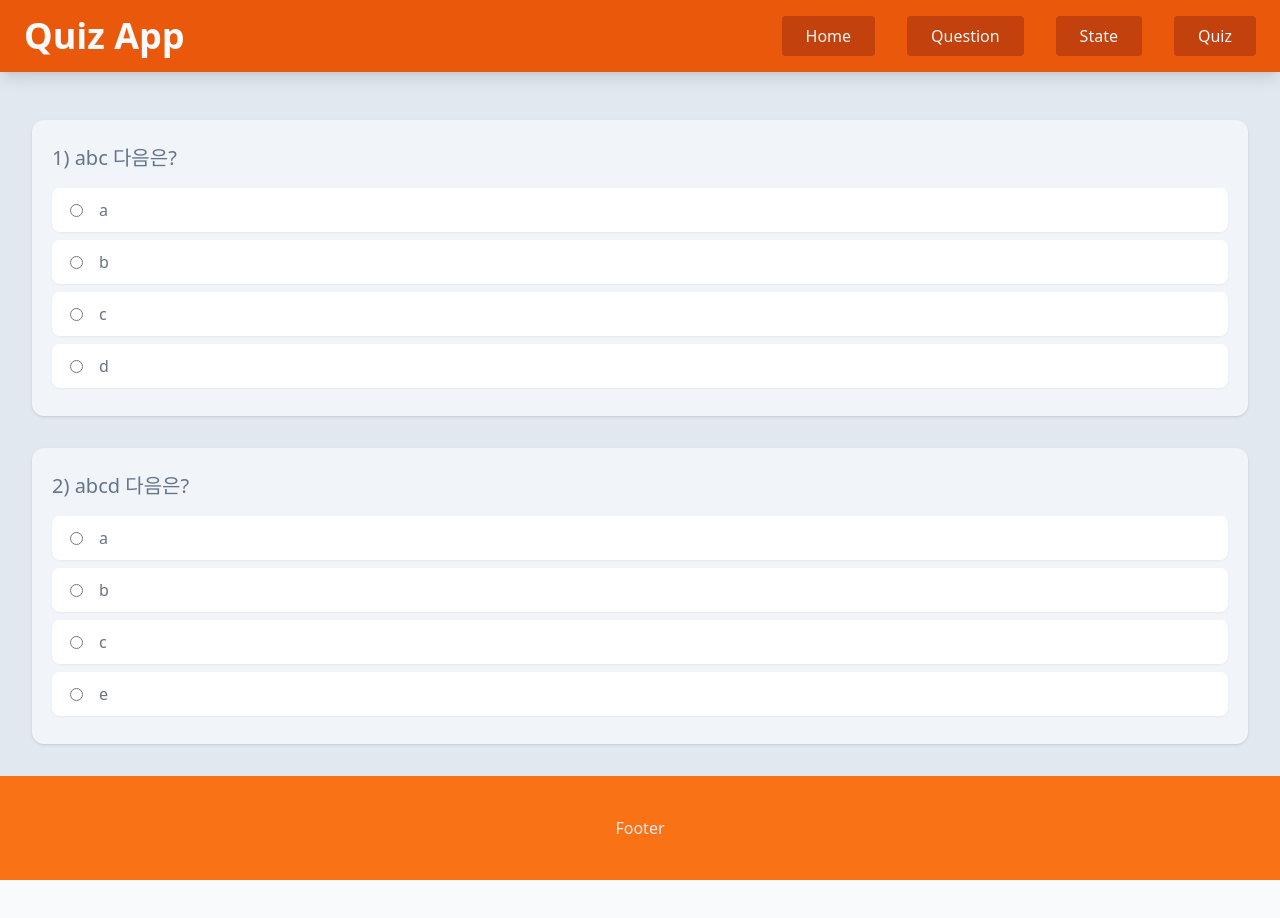
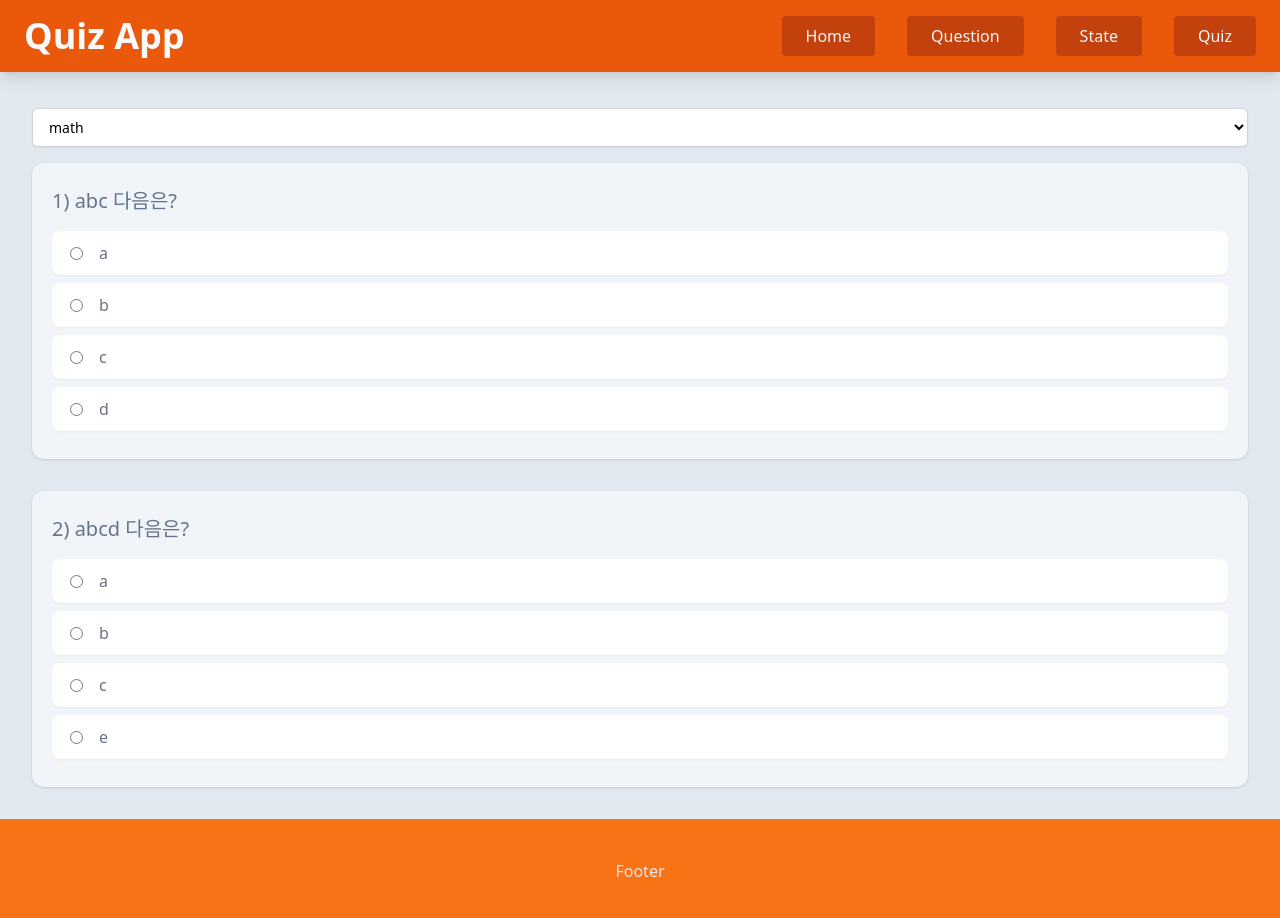
Before and after one commit to fluorjo/nextjs_quiz, a Next.js app: page /state in a window 1280 px wide. Shown: the top 918 px of the page. Before the commit the page ends 880 px from the top, so only its background shows below. Built offline with nearby package versions, Linux system fonts and the light colour scheme.

Commit message:
select component

```diff
--- a/components/SelectState.tsx
+++ b/components/SelectState.tsx
@@ -1,9 +1,36 @@
-import React from 'react'
+import { IState } from "@/utils/types";
+import React from "react";
 
-const SelectState = () => {
-return (
-<div>SelectState</div>
-)
+interface Props {
+  states: IState[];
+  state: (stateValue: number) => void;
 }
 
-export default SelectState
+const SelectState = ({
+  states,
+  state,
+}: Props) => {
+  return (
+    <select
+      className={`mt-1 block w-full rounded-md border border-gray-300
+    bg-white py-2 px-3 shadow-sm focus:border-indigo-500
+    focus:outline-none focus:ring-indigo-500 sm:text-sm`}
+      name=""
+      id=""
+      onChange={(e) =>
+        state(Number(e.target.value))
+      }
+    >
+      {states.map((state) => (
+        <option
+          value={state.id - 1}
+          key={state.id}
+        >
+          {state.title}
+        </option>
+      ))}
+    </select>
+  );
+};
+
+export default SelectState;
--- a/components/State.tsx
+++ b/components/State.tsx
@@ -1,8 +1,9 @@
-'use client'
+"use client";
 
 import { IState } from "@/utils/types";
 import React, { useState } from "react";
 import Question from "./Question";
+import SelectState from "./SelectState";
 interface Props {
   states: IState[];
 }
@@ -11,6 +12,10 @@ const State = ({ states }: Props) => {
 
   return (
     <div>
+      <SelectState
+        states={states}
+        state={(value) => setState(value)}
+      />
       <div
         className={
           "flex flex-col space-y-4 md:space-y-8 pt-4"
```
